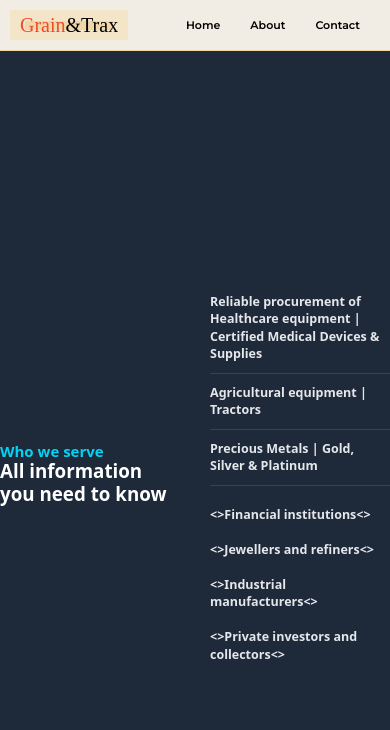
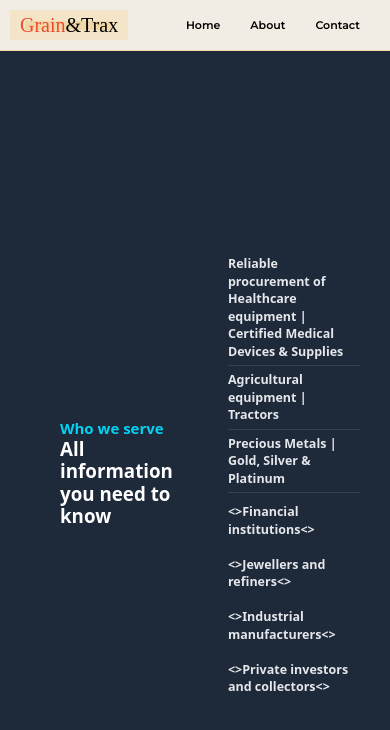
Before and after one commit to olamidefrancis/grain-trax, a React (Vite) app: page /About in a window 390 px wide. Shown: the top 730 px of the page. Built offline with nearby package versions, Linux system fonts and the light colour scheme; a web font is replaced by a local one.

Commit message:
text font fix

```diff
--- a/src/assets/Component/About/About.css
+++ b/src/assets/Component/About/About.css
@@ -1,3 +1,16 @@
 .paddi{
     padding: 1rem 0;
 }
+
+
+@media screen and (max-width: 500px) {
+.padi1{
+    padding: 3rem;
+
+}
+
+.paddi{
+    padding: 0.5rem 0;
+}
+
+}
--- a/src/assets/Component/About/About.jsx
+++ b/src/assets/Component/About/About.jsx
@@ -24,10 +24,10 @@ const About = () => {
     ]
 
     return (
-        <section className='py-14 bg-gray-800 h-[100vh]  flex justify-center items-center'>
-            <div className="max-w-screen-xl mx-auto px-4 gap-12 md:flex md:px-8 flex justify-center items-center ">
+        <section className=' bg-gray-800 h-[100vh]  flex justify-center items-center w-full padi1'>
+            <div className="max-w-screen-xl mx-auto px-4 gap-10 md:flex md:px-8 flex justify-center items-center ">
                 <div className='flex-1 '>
-                    <div className="max-w-lg">
+                    <div className="max-w-lg padi1 ">
                         <h3 className='font-semibold text-cyan-400 text-2xl'>
                              Who we serve
                         </h3>
```
